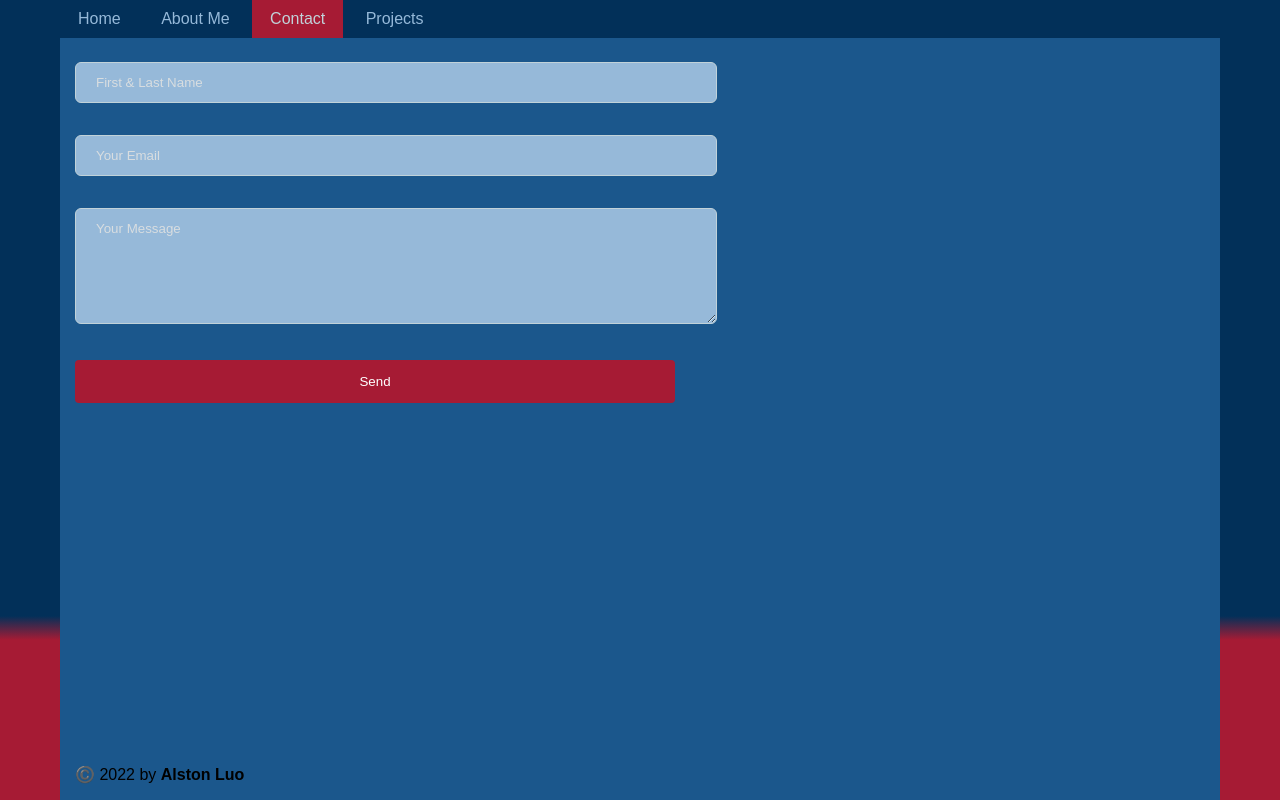
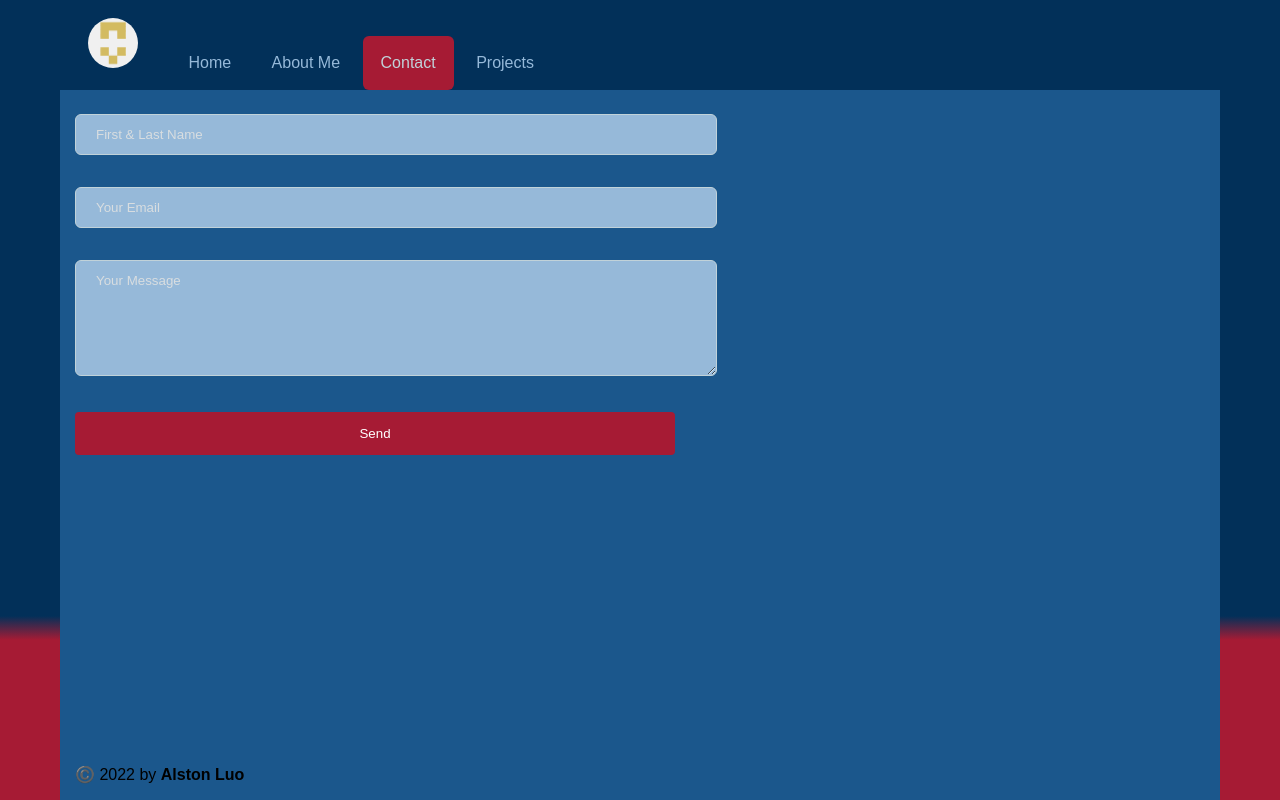
Before and after one commit to alstonluo/Assignment-1, a plain HTML site: page contact.html in a window 1280 px wide. Drawn offline with Linux system fonts and the light colour scheme.

Commit message:
add portrait

```diff
--- a/contact.html
+++ b/contact.html
@@ -14,6 +14,7 @@
         <!--banner title-->
         <header id="banner">
             <nav>
+                <a href="index.html"><img src="asset/portrait.png" alt="protrait" height="50" width="50" data-view-component="true" class="avatar avatar-small circle"></a>
                 <a href="index.html">Home</a>
                 <a href="about.html">About Me</a>
                 <a class="active" href="contact.html">Contact</a>
--- a/style.css
+++ b/style.css
@@ -25,7 +25,7 @@ body {
     display: inline-block;
     color: #96B9D9;
     text-align: center;
-    padding: 10px 18px;
+    padding: 18px 18px;
     margin: auto;
     text-decoration: none;
 }
@@ -33,6 +33,14 @@ body {
 #banner a.active {
     background: #A61B34;
     color: #C1D2D9;
+    border-radius: 6px;
+}
+
+#banner a img {
+    /* display: inline-block; */
+    border-radius: 28px;
+    margin: auto 10px;
+
 }
 
 video {
```
Also changed, not shown: asset/portrait.png (added).
